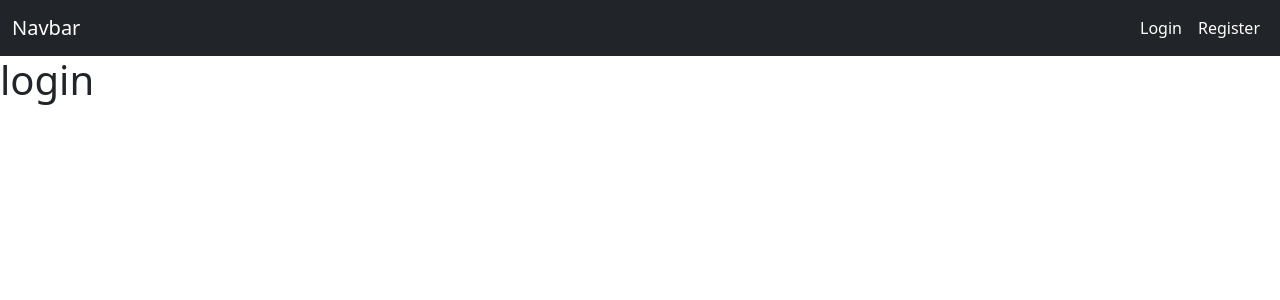
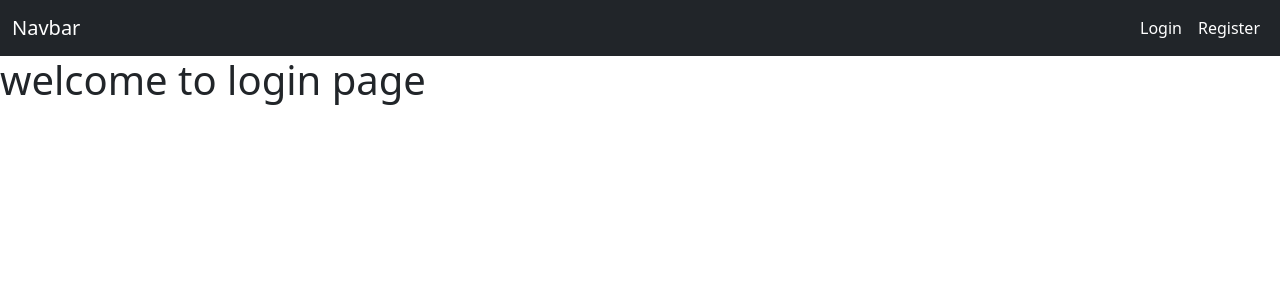
Before and after one commit to sahilvasani/CartCraft, a React (Create React App) app in the folder cartcraft_frontend/: page /login in a window 1280 px wide. Shown: the top 300 px of the page. Built offline with nearby package versions, Linux system fonts and the light colour scheme; the HTML template or start-up script is replaced by a standard one.

Commit message:
change in login page

```diff
--- a/cartcraft_frontend/src/pages/SignIn.jsx
+++ b/cartcraft_frontend/src/pages/SignIn.jsx
@@ -3,7 +3,7 @@ import React from "react";
 const SignIn = () => {
   return (
     <>
-      <h1>login</h1>
+      <h1> welcome to login page</h1>
     </>
   );
 };
```
